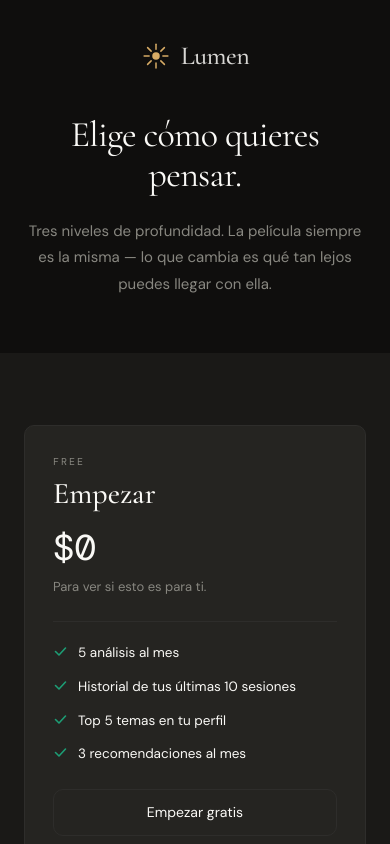
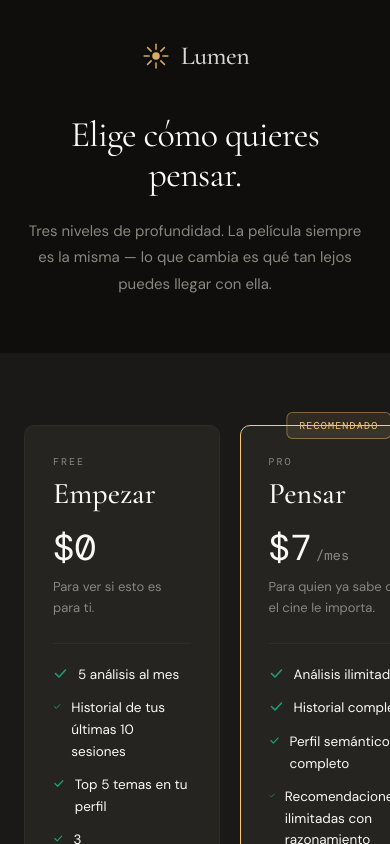
Before and after one commit to Juanes-aa/Lumen, a React (Vite) app in the folder frontend/: page /planes in a window 390 px wide. Built offline with nearby package versions, Linux system fonts and the light colour scheme; no server answers.

Commit message:
fix(plans): convert grid and card layout to inline styles

```diff
--- a/frontend/src/components/plans/PlanCard.tsx
+++ b/frontend/src/components/plans/PlanCard.tsx
@@ -25,7 +25,6 @@ export interface PlanCardProps {
 function CheckIcon(): React.ReactElement {
   return (
     <svg
-      className="shrink-0"
       width="15"
       height="15"
       viewBox="0 0 15 15"
@@ -58,8 +57,11 @@ export function PlanCard({
 }: PlanCardProps): React.ReactElement {
   return (
     <article
-      className="flex flex-col rounded-[10px] relative"
       style={{
+        display: 'flex',
+        flexDirection: 'column',
+        borderRadius: 10,
+        position: 'relative',
         background: '#252421',
         border: isRecommended ? '0.5px solid #FAC775' : '0.4px solid #2E2D2B',
         padding: '28px 28px 24px',
@@ -68,8 +70,7 @@ export function PlanCard({
       {/* Badge recomendado */}
       {isRecommended && (
         <div
-          className="absolute left-1/2 -translate-x-1/2"
-          style={{ top: -14 }}
+          style={{ position: 'absolute', top: -14, left: '50%', transform: 'translateX(-50%)' }}
         >
           <span
             className="font-mono uppercase whitespace-nowrap"
@@ -106,10 +107,7 @@ export function PlanCard({
       </div>
 
       {/* Precio */}
-      <div
-        className="flex items-baseline"
-        style={{ gap: 4, marginBottom: 10 }}
-      >
+      <div style={{ display: 'flex', alignItems: 'baseline', gap: 4, marginBottom: 10 }}>
         <span
           className="font-mono text-celuloide"
           style={{ fontSize: 36, lineHeight: 1 }}
@@ -142,11 +140,10 @@ export function PlanCard({
 
       {/* Lista de features */}
       <ul
-        className="flex flex-col flex-1"
-        style={{ gap: 12, marginBottom: 24, listStyle: 'none', padding: 0 }}
+        style={{ display: 'flex', flexDirection: 'column', flex: 1, gap: 12, marginBottom: 24, listStyle: 'none', padding: 0 }}
       >
         {features.map((f) => (
-          <li key={f.text} className="flex items-start" style={{ gap: 10 }}>
+          <li key={f.text} style={{ display: 'flex', alignItems: 'flex-start', gap: 10 }}>
             <CheckIcon />
             <span
               className="font-sans text-celuloide"
--- a/frontend/src/pages/Plans.tsx
+++ b/frontend/src/pages/Plans.tsx
@@ -121,8 +121,7 @@ export default function PlansPage(): React.ReactElement {
         style={{ background: SALA, padding: '72px 24px' }}
       >
         <div
-          className="grid grid-cols-1 md:grid-cols-3"
-          style={{ maxWidth: 1080, margin: '0 auto', gap: 20 }}
+          style={{ maxWidth: 1080, margin: '0 auto', display: 'grid', gridTemplateColumns: 'repeat(3, 1fr)', gap: 20 }}
         >
           <PlanCard
             name="Free"
```
